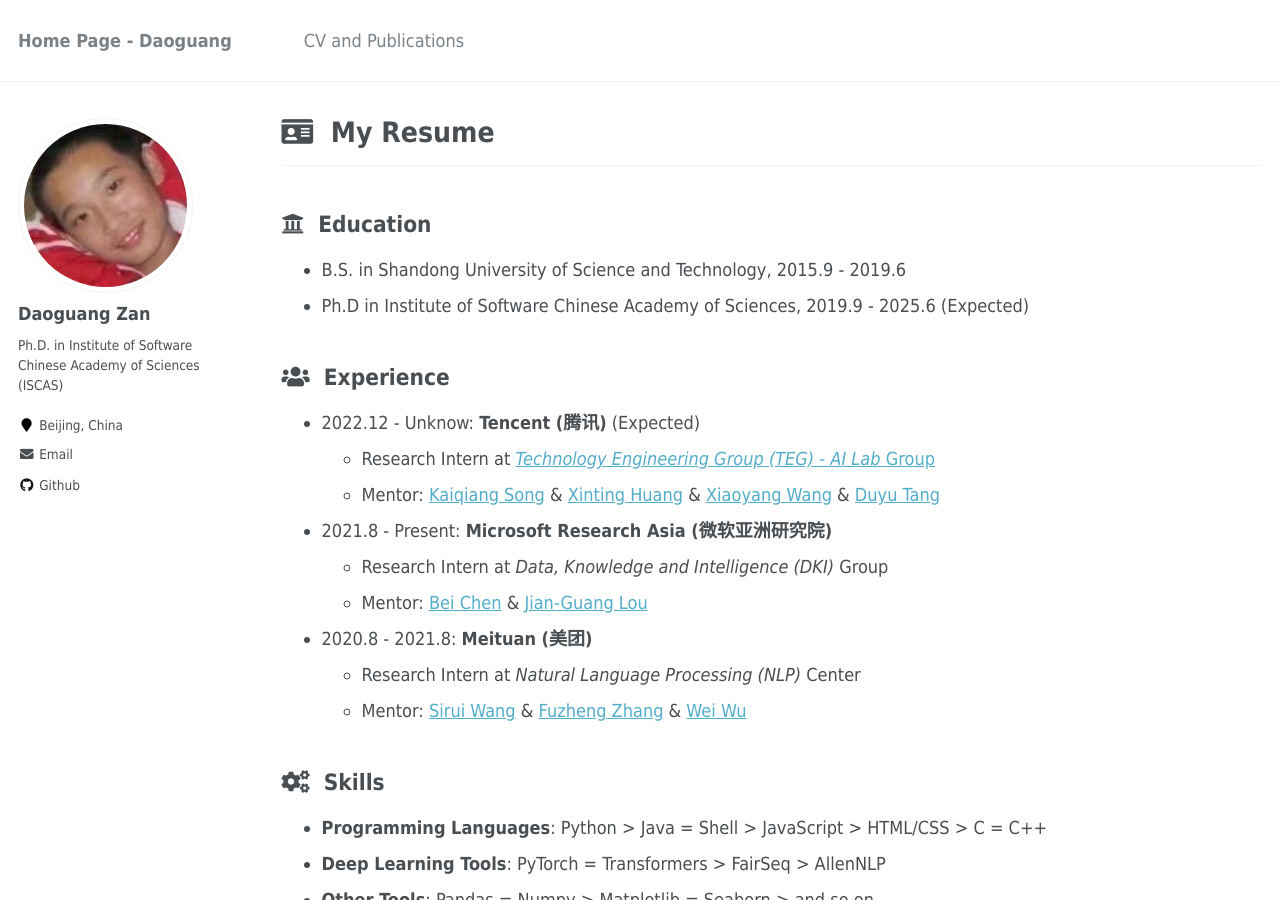
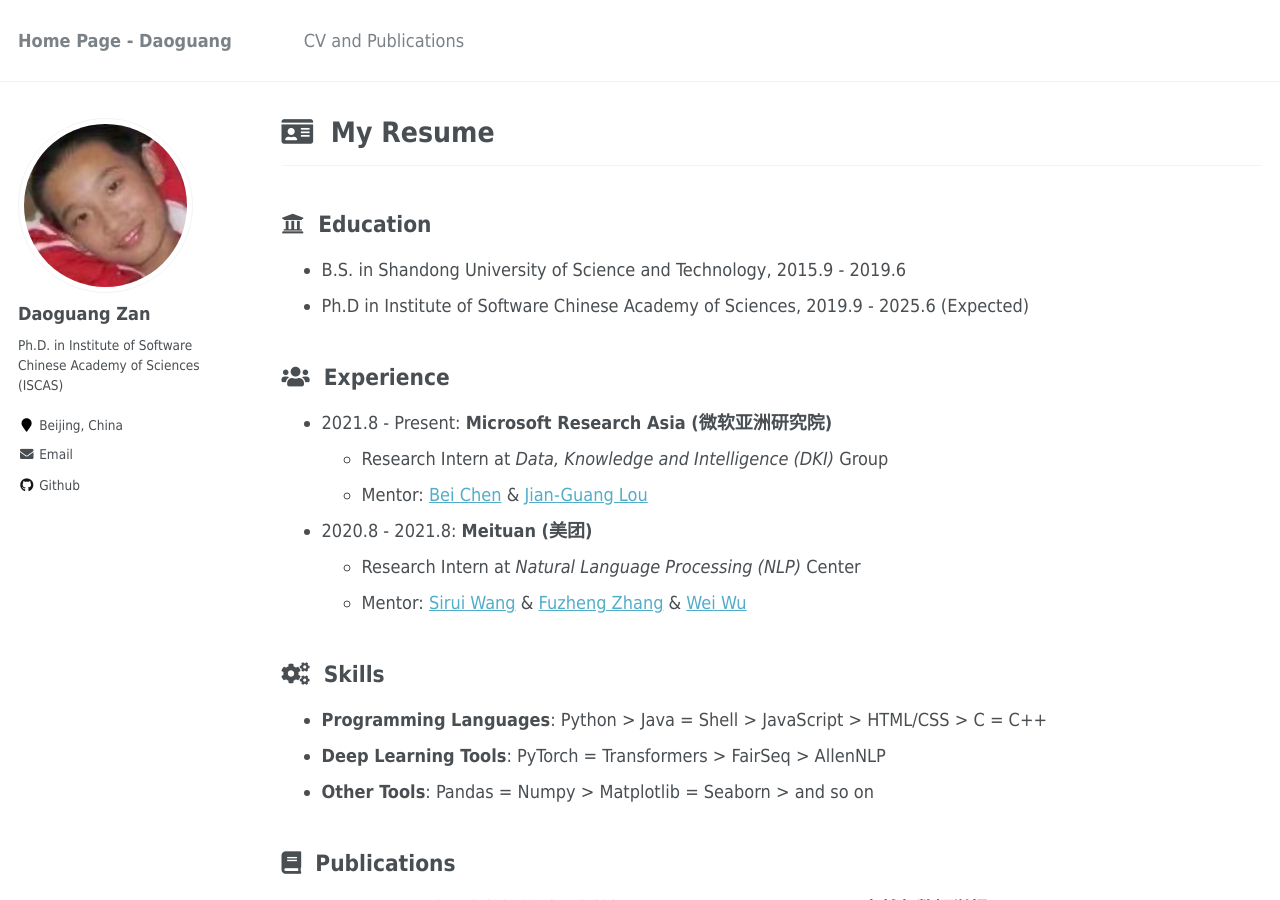
Before and after one commit to zandaoguang-iscas/daoguang.github.io, a Jekyll site: the page built from _pages/cv.md, in a window 1280 px wide and 900 px high. Built offline with Jekyll 4.4.1, drawn with Linux system fonts in a browser that asks for light colours.

Commit message:
Update cv.md

```diff
--- a/_pages/cv.md
+++ b/_pages/cv.md
@@ -16,9 +16,9 @@ redirect_from:
 
 ## <i class="fa fa-ft fa-users"></i>&nbsp;&nbsp;Experience
 
-* 2022.12 - Unknow: **Tencent (腾讯)** (Expected)
+<!-- * 2022.12 - Unknow: **Tencent (腾讯)** (Expected)
   * Research Intern at [*Technology Engineering Group (TEG) - AI Lab* Group](https://ai.tencent.com/ailab/zh/index)
-  * Mentor: [Kaiqiang Song](https://scholar.google.com/citations?user=PHoJwakAAAAJ&hl=zh-CN&oi=ao) & [Xinting Huang](https://scholar.google.com/citations?user=QmyPDWQAAAAJ&hl=zh-CN&oi=ao) & [Xiaoyang Wang](https://scholar.google.com/citations?user=EeppWmkAAAAJ&hl=zh-CN&oi=ao) & [Duyu Tang](https://scholar.google.com/citations?user=9uz-D-kAAAAJ&hl=zh-CN&oi=ao)
+  * Mentor: [Kaiqiang Song](https://scholar.google.com/citations?user=PHoJwakAAAAJ&hl=zh-CN&oi=ao) & [Xinting Huang](https://scholar.google.com/citations?user=QmyPDWQAAAAJ&hl=zh-CN&oi=ao) & [Xiaoyang Wang](https://scholar.google.com/citations?user=EeppWmkAAAAJ&hl=zh-CN&oi=ao) & [Duyu Tang](https://scholar.google.com/citations?user=9uz-D-kAAAAJ&hl=zh-CN&oi=ao)  -->
 
 * 2021.8 - Present: **Microsoft Research Asia (微软亚洲研究院)**
   * Research Intern at *Data, Knowledge and Intelligence (DKI)* Group
```
